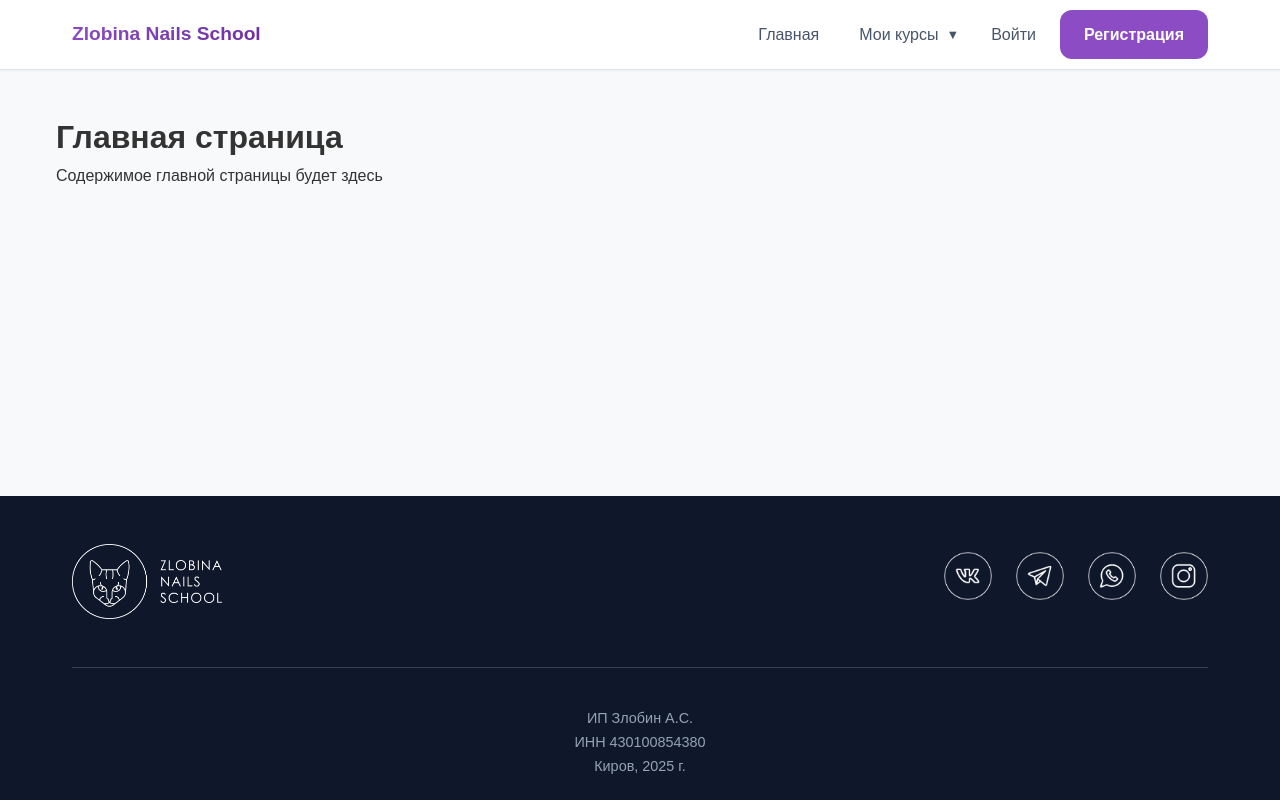
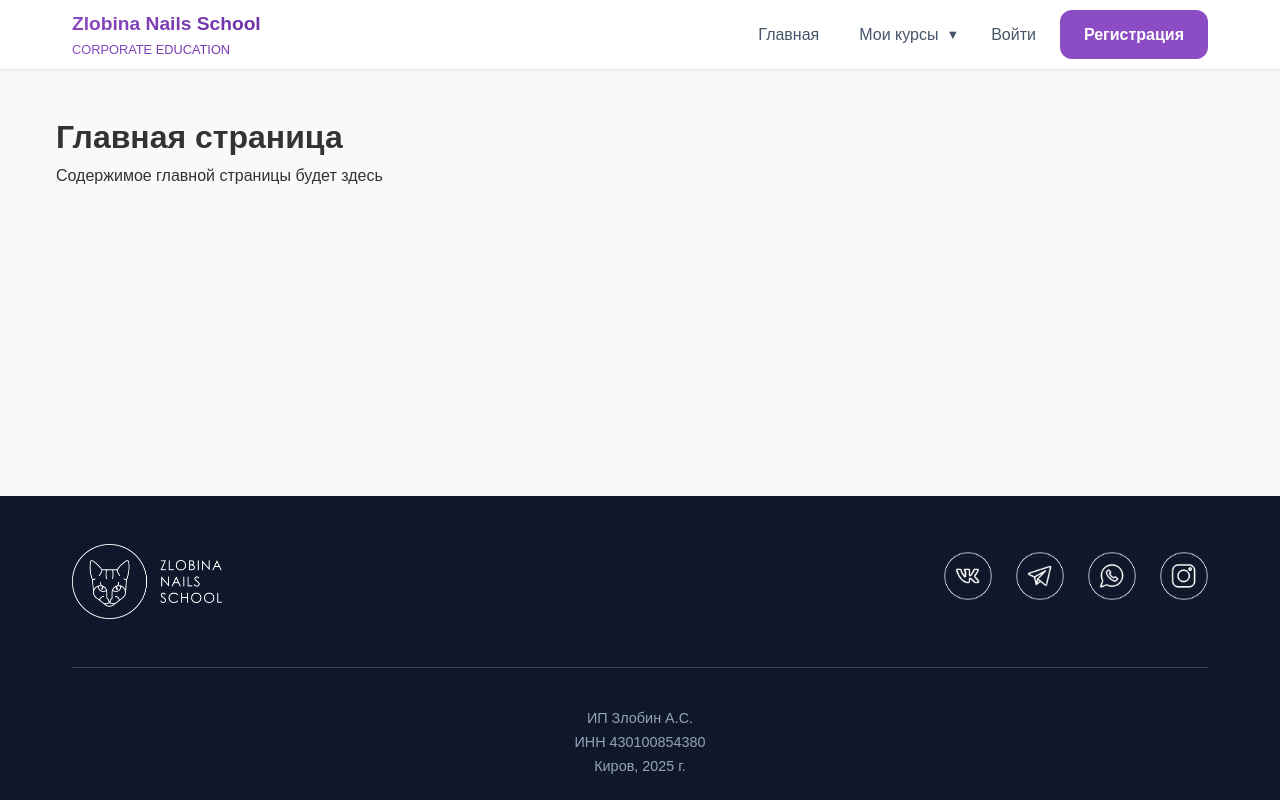
Before and after one commit to ander313-coder/nailschool_frontend, a Vue app: page / in a window 1280 px wide. Built offline with nearby package versions, Linux system fonts and the light colour scheme; the HTML template or start-up script is replaced by a standard one.

Commit message:
создал страницу авторизации

```diff
--- a/src/components/AppHeader.vue
+++ b/src/components/AppHeader.vue
@@ -5,6 +5,9 @@
       <div class="logo">
         <router-link to="/" class="logo-link">
           <span class="logo-text">Zlobina Nails School</span>
+          <div class="logo-sub-text">
+          <p>CORPORATE EDUCATION</p>
+          </div>
         </router-link>
       </div>
 
@@ -111,6 +114,15 @@ document.addEventListener('click', closeDropdown)
 .logo-text {
   font-size: 1.2rem;
   font-weight: 700;
+  color: var(--primary);
+  background: linear-gradient(135deg, var(--primary), var(--primary-dark));
+  -webkit-background-clip: text;
+  -webkit-text-fill-color: transparent;
+  background-clip: text;
+}
+
+.logo-sub-text {
+  font-size: 0.8rem;
   color: var(--primary);
   background: linear-gradient(135deg, var(--primary), var(--primary-dark));
   -webkit-background-clip: text;
```
Also changed, not shown: 1 other file (tests, documents, lock files or other folders).
